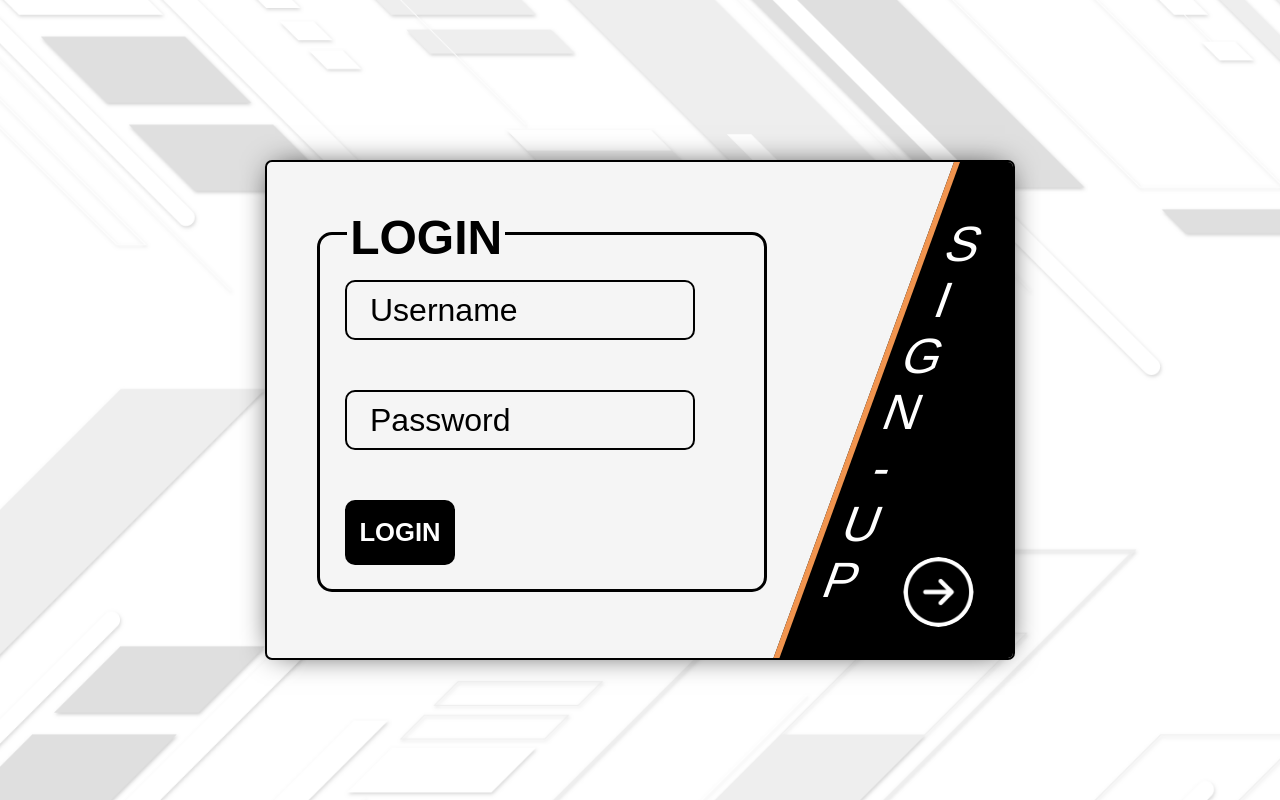
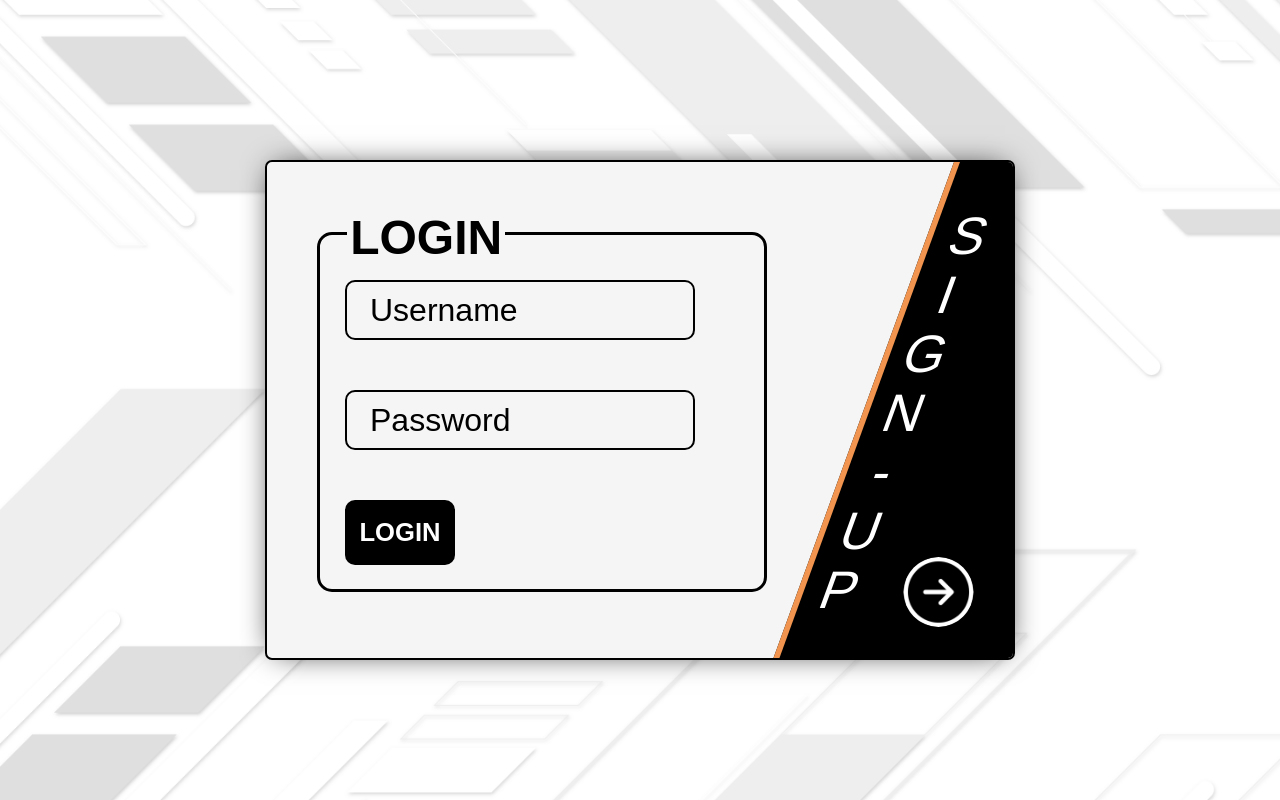
Before and after one commit to idgaf11/ams-project, a plain HTML site: page docs/index.html in a window 1280 px wide. Drawn offline with Linux system fonts and the light colour scheme; a web font is replaced by a local one.

Commit message:
update docs/assets/css/style.css

```diff
--- a/docs/assets/css/style.css
+++ b/docs/assets/css/style.css
@@ -141,7 +141,7 @@ body{
   position: absolute;
   color: white;
   left: 5px;
-  font-size: 3.1rem;
+  font-size: 3.3rem;
   writing-mode: vertical-lr;
   text-orientation: upright;
 }
```
